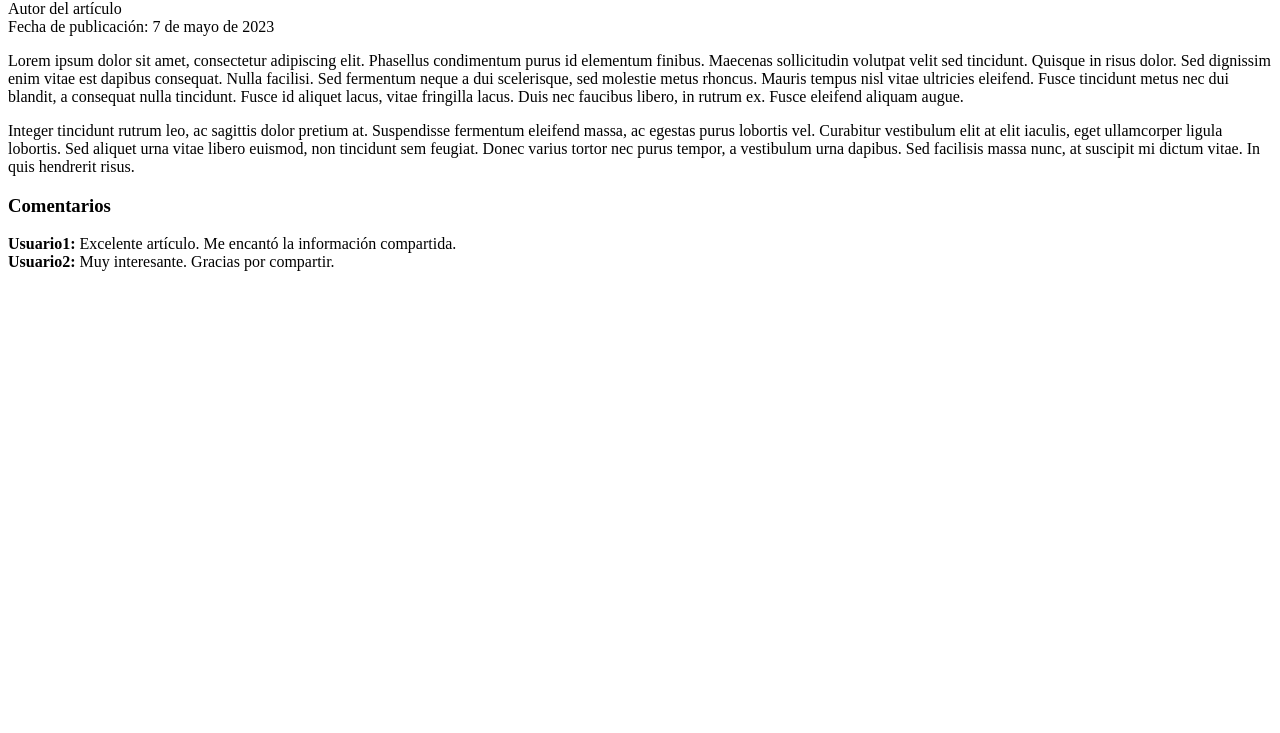
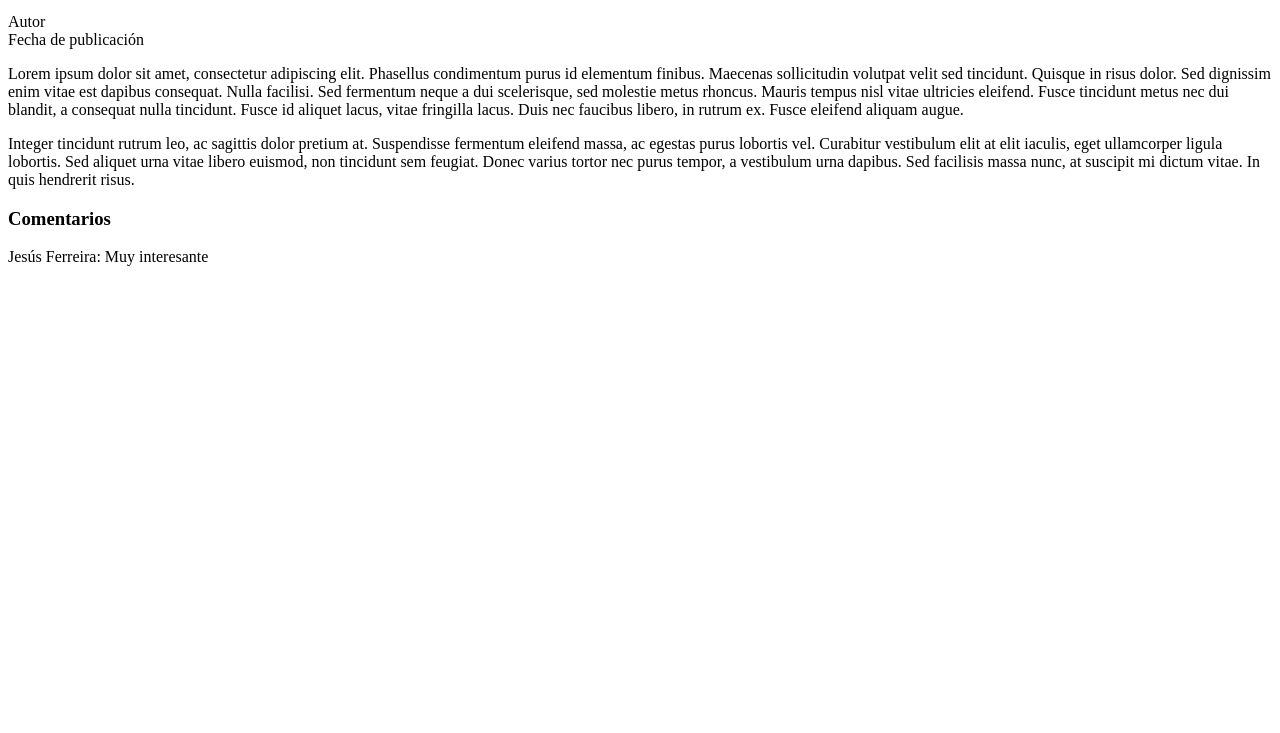
Before and after one commit to jeferreira04/ACTIVITATS2, a plain HTML site: page 9_Contenido/1_Activitat.html in a window 1280 px wide. Shown: the part 67-800 px from the top of the page. Drawn offline with Linux system fonts and the light colour scheme.

Commit message:
varias cosas

```diff
--- a/9_Contenido/1_Activitat.html
+++ b/9_Contenido/1_Activitat.html
@@ -7,25 +7,32 @@
     <title>Document</title>
 </head>
 <body>
-    <article>
-        <h1>Título del artículo</h1>
-        <div class="author">Autor del artículo</div>
-        <div class="date">Fecha de publicación: 7 de mayo de 2023</div>
+
+        <header>
+          <h1>Título del artículo</h1>
+        </header>
+
+        <div>Autor</div>
+        <div>Fecha de publicación</div>
+
+        <main>
         <p>
           Lorem ipsum dolor sit amet, consectetur adipiscing elit. Phasellus condimentum purus id elementum finibus. Maecenas sollicitudin volutpat velit sed tincidunt. Quisque in risus dolor. Sed dignissim enim vitae est dapibus consequat. Nulla facilisi. Sed fermentum neque a dui scelerisque, sed molestie metus rhoncus. Mauris tempus nisl vitae ultricies eleifend. Fusce tincidunt metus nec dui blandit, a consequat nulla tincidunt. Fusce id aliquet lacus, vitae fringilla lacus. Duis nec faucibus libero, in rutrum ex. Fusce eleifend aliquam augue.
         </p>
         <p>
           Integer tincidunt rutrum leo, ac sagittis dolor pretium at. Suspendisse fermentum eleifend massa, ac egestas purus lobortis vel. Curabitur vestibulum elit at elit iaculis, eget ullamcorper ligula lobortis. Sed aliquet urna vitae libero euismod, non tincidunt sem feugiat. Donec varius tortor nec purus tempor, a vestibulum urna dapibus. Sed facilisis massa nunc, at suscipit mi dictum vitae. In quis hendrerit risus.
         </p>
-        <div class="comments">
+        </main>
+
+      <footer>
+        <div>
           <h3>Comentarios</h3>
-          <div class="comment">
-            <strong>Usuario1:</strong> Excelente artículo. Me encantó la información compartida.
-          </div>
-          <div class="comment">
-            <strong>Usuario2:</strong> Muy interesante. Gracias por compartir.
+          <div>
+            <p>Jesús Ferreira: Muy interesante</p>
           </div>
         </div>
-      </article>
+
+      </footer>
+
 </body>
 </html>
```
Also changed, not shown: 8_Multimedia/1_Activitat.html (+3 -3 lines), 9_Contenido/2_Activitat.html (added, +37 -0 lines), index.html (+1 -1 lines), 3 other files.
